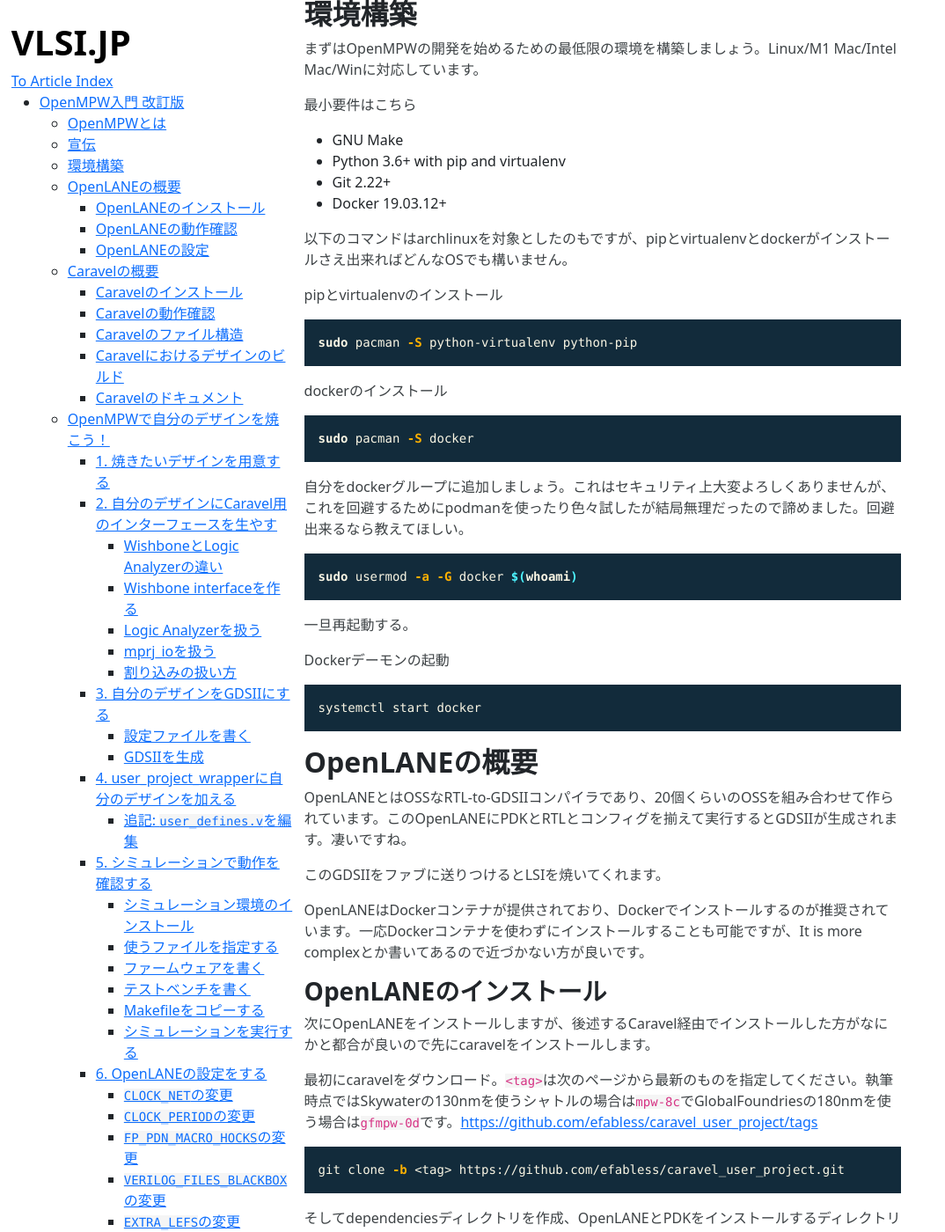
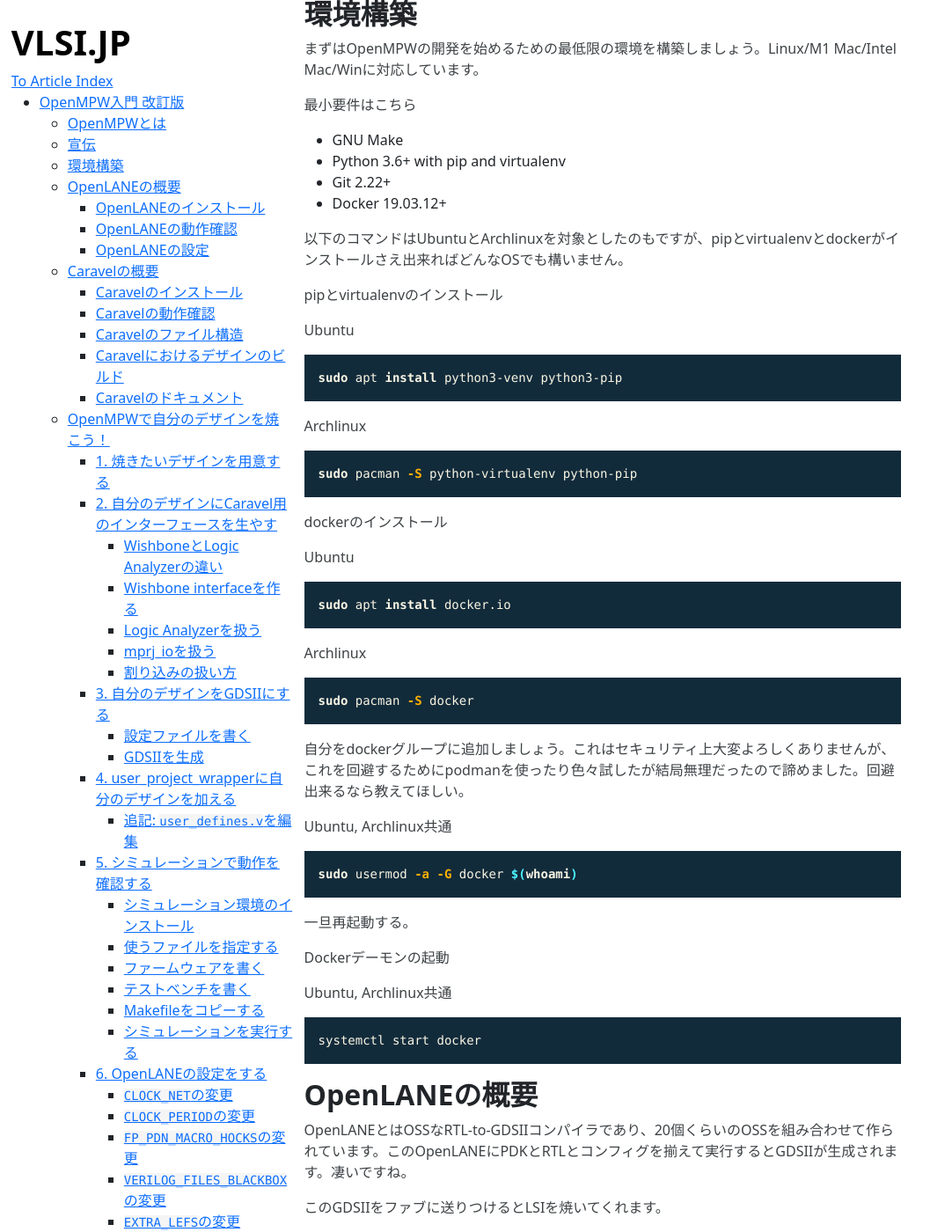
Before and after one commit to VLSI-JP/VLSI-JP.github.io, a Jekyll site: the page built from OpenMPW.md, in a window 1280 px wide and 1400 px high, scrolled down 1358 px. Shown: the whole window at 88% size, without its empty margins (0-1074 px from the left). Built offline with Jekyll 4.4.1, drawn with Linux system fonts in a browser that asks for light colours.

Commit message:
add Ubuntu way

````diff
--- a/OpenMPW.md
+++ b/OpenMPW.md
@@ -60,25 +60,43 @@
 * Git 2.22+
 * Docker 19.03.12+
 
-以下のコマンドはarchlinuxを対象としたのもですが、pipとvirtualenvとdockerがインストールさえ出来ればどんなOSでも構いません。
+以下のコマンドはUbuntuとArchlinuxを対象としたのもですが、pipとvirtualenvとdockerがインストールさえ出来ればどんなOSでも構いません。
 
 pipとvirtualenvのインストール
+
+Ubuntu
+```bash
+sudo apt install python3-venv python3-pip
+```
+
+Archlinux
 ```bash
 sudo pacman -S python-virtualenv python-pip
 ```
+
 dockerのインストール
+
+Ubuntu
+```bash
+sudo apt install docker.io
+```
+
+Archlinux
 ```bash
 sudo pacman -S docker
 ```
 
 自分をdockerグループに追加しましょう。これはセキュリティ上大変よろしくありませんが、これを回避するためにpodmanを使ったり色々試したが結局無理だったので諦めました。回避出来るなら教えてほしい。
+
+Ubuntu, Archlinux共通
 ```bash
 sudo usermod -a -G docker $(whoami)
 ```
 一旦再起動する。
 
+Dockerデーモンの起動
 
-Dockerデーモンの起動
+Ubuntu, Archlinux共通
 ```bash
 systemctl start docker
 ```
@@ -93,7 +111,7 @@
 ### OpenLANEのインストール
 次にOpenLANEをインストールしますが、後述するCaravel経由でインストールした方がなにかと都合が良いので先にcaravelをインストールします。
 
-最初にcaravelをダウンロード。`<tag>`は次のページから最新のものを指定してください。執筆時点ではSkywaterの130nmを使うシャトルの場合は`mpw-8c`でGlobalFoundriesの180nmを使う場合は`gfmpw-0d`です。[https://github.com/efabless/caravel_user_project/tags](https://github.com/efabless/caravel_user_project/tags)
+最初にcaravelをダウンロード。`<tag>`は次のページから最新のものを指定してください。執筆時点ではSkywaterの130nmを使うシャトルの場合は`mpw-9e`でGlobalFoundriesの180nmを使う場合は`gfmpw-0d`です。[https://github.com/efabless/caravel_user_project/tags](https://github.com/efabless/caravel_user_project/tags)
 ```bash
 git clone -b <tag> https://github.com/efabless/caravel_user_project.git
 ```
````
